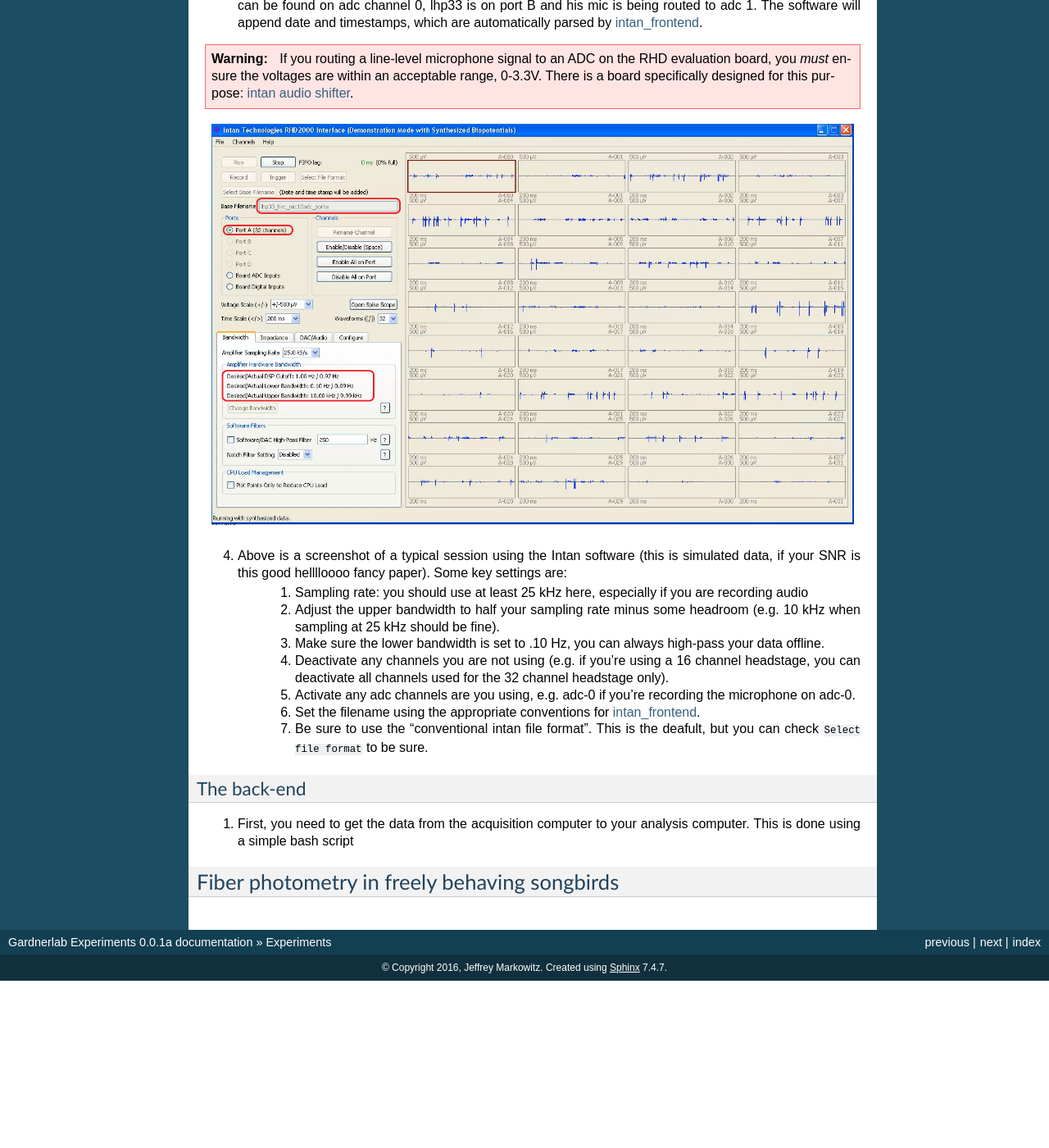
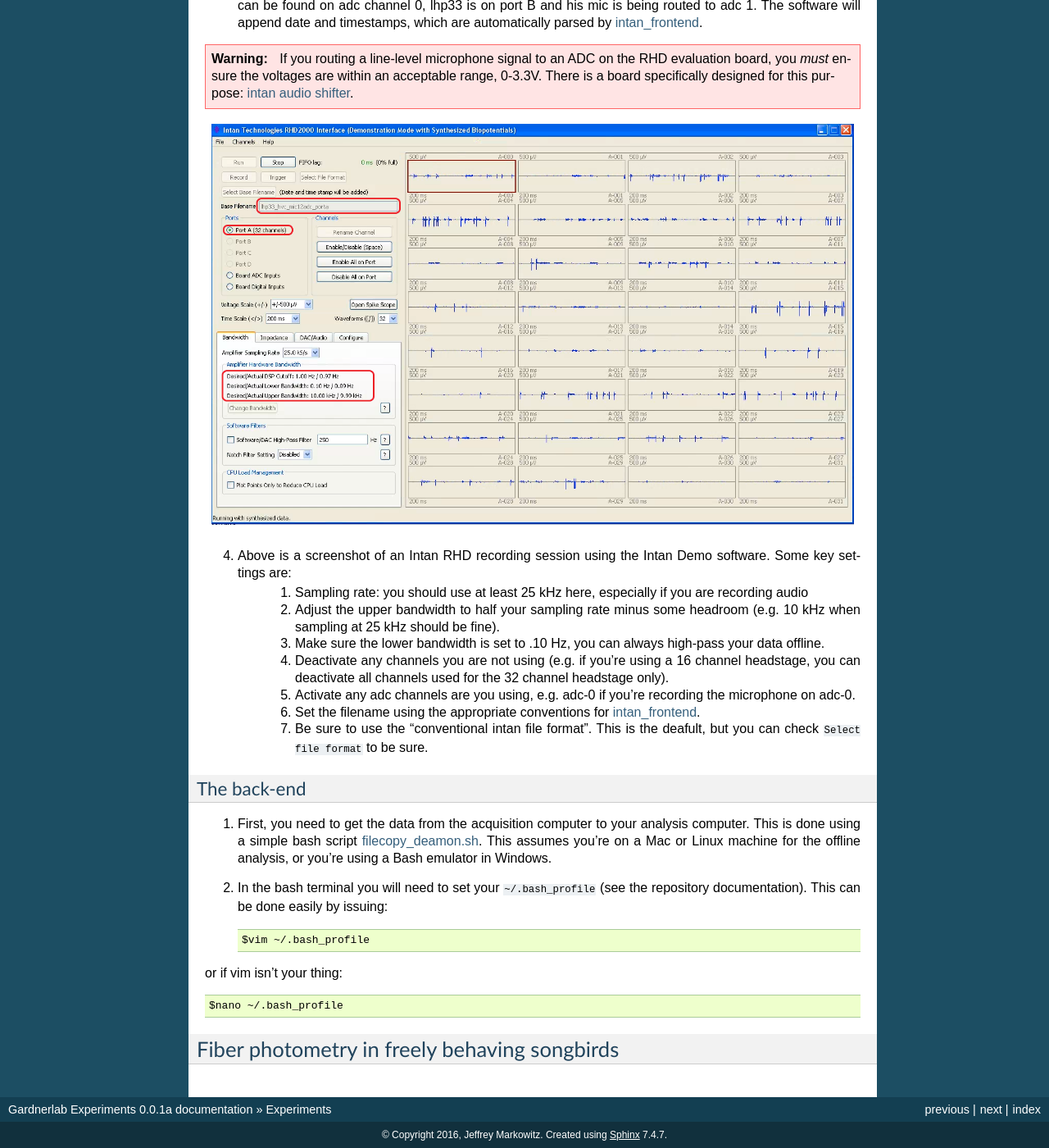
Before and after one commit to jmarkow/gardnerlab-experiments, a Sphinx documentation site: the page built from docs/experiments.rst, in a window 1280 px wide and 1400 px high, scrolled down 2150 px. Shown: the whole window at 82% size. Built offline with Sphinx 7.4.7, drawn with Linux system fonts in a browser that asks for light colours; formulas are drawn with MathJax 3; before the commit the page ends 3346 px from its top, so only the background shows below that.

Commit message:
Updated docs

```diff
--- a/docs/experiments.rst
+++ b/docs/experiments.rst
@@ -44,7 +44,7 @@ You won't need anything fancy for your front-end machine.  Shown above are the s
 
 .. figure:: figures/intan1_highlighted.png
 
-4. Above is a screenshot of a typical session using the Intan software (this is simulated data, if your SNR is this good helllloooo fancy paper).  Some key settings are:
+4. Above is a screenshot of an Intan RHD recording session using the Intan Demo software.  Some key settings are:
 	#. Sampling rate: you should use at least 25 kHz here, especially if you are recording audio
 	#. Adjust the upper bandwidth to half your sampling rate minus some headroom (e.g. 10 kHz when sampling at 25 kHz should be fine).
 	#. Make sure the lower bandwidth is set to .10 Hz, you can always high-pass your data offline.
@@ -57,7 +57,14 @@ You won't need anything fancy for your front-end machine.  Shown above are the s
 The back-end
 ^^^^^^^^^^^^
 
-#. First, you need to get the data from the acquisition computer to your analysis computer.  This is done using a simple bash script
+1. First, you need to get the data from the acquisition computer to your analysis computer.  This is done using a simple bash script `filecopy_deamon.sh <https://github.com/jmarkow/data-handling>`_.  This assumes you're on a Mac or Linux machine for the offline analysis, or you're using a Bash emulator in Windows.
+2. In the bash terminal you will need to set your ``~/.bash_profile`` (see the repository documentation).  This can be done easily by issuing::
+
+	$vim ~/.bash_profile
+
+or if vim isn't your thing::
+
+	$nano ~/.bash_profile
 
 
 Fiber photometry in freely behaving songbirds
```
